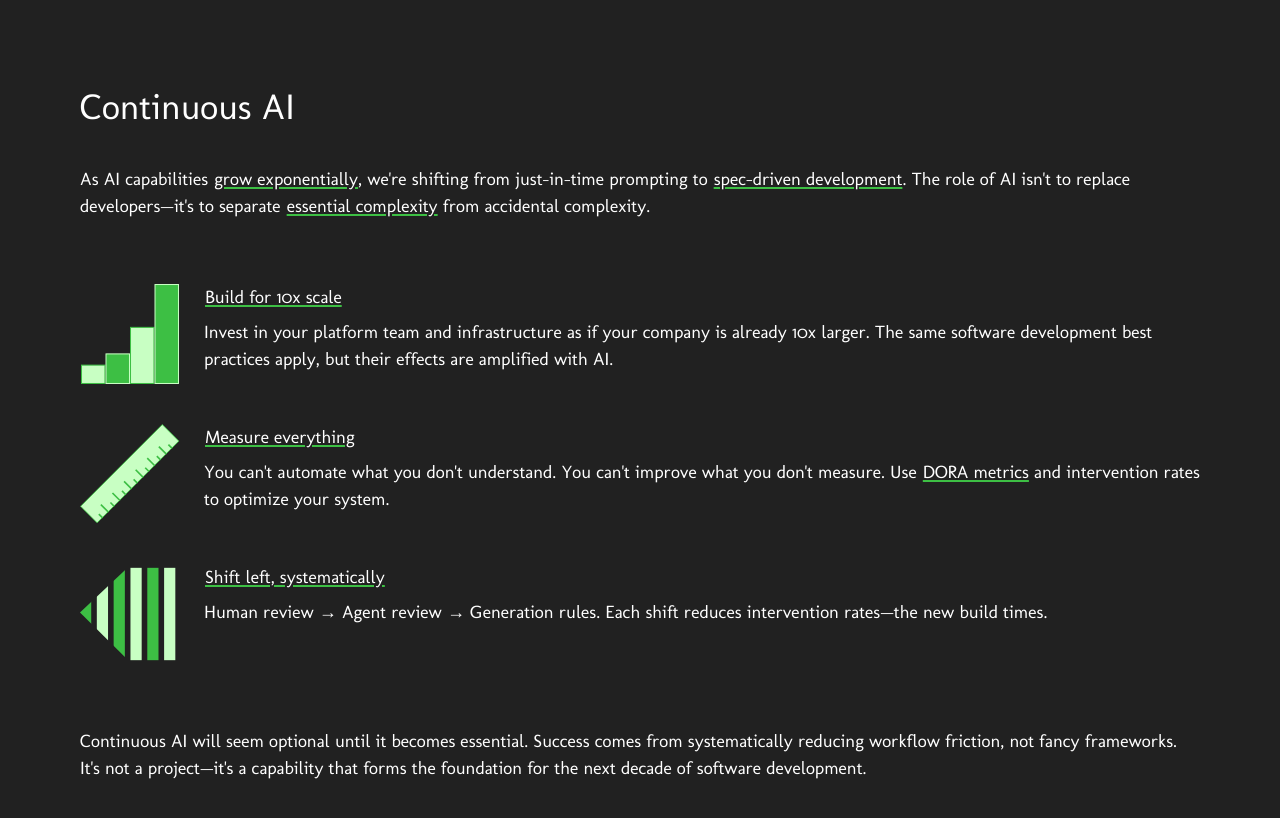
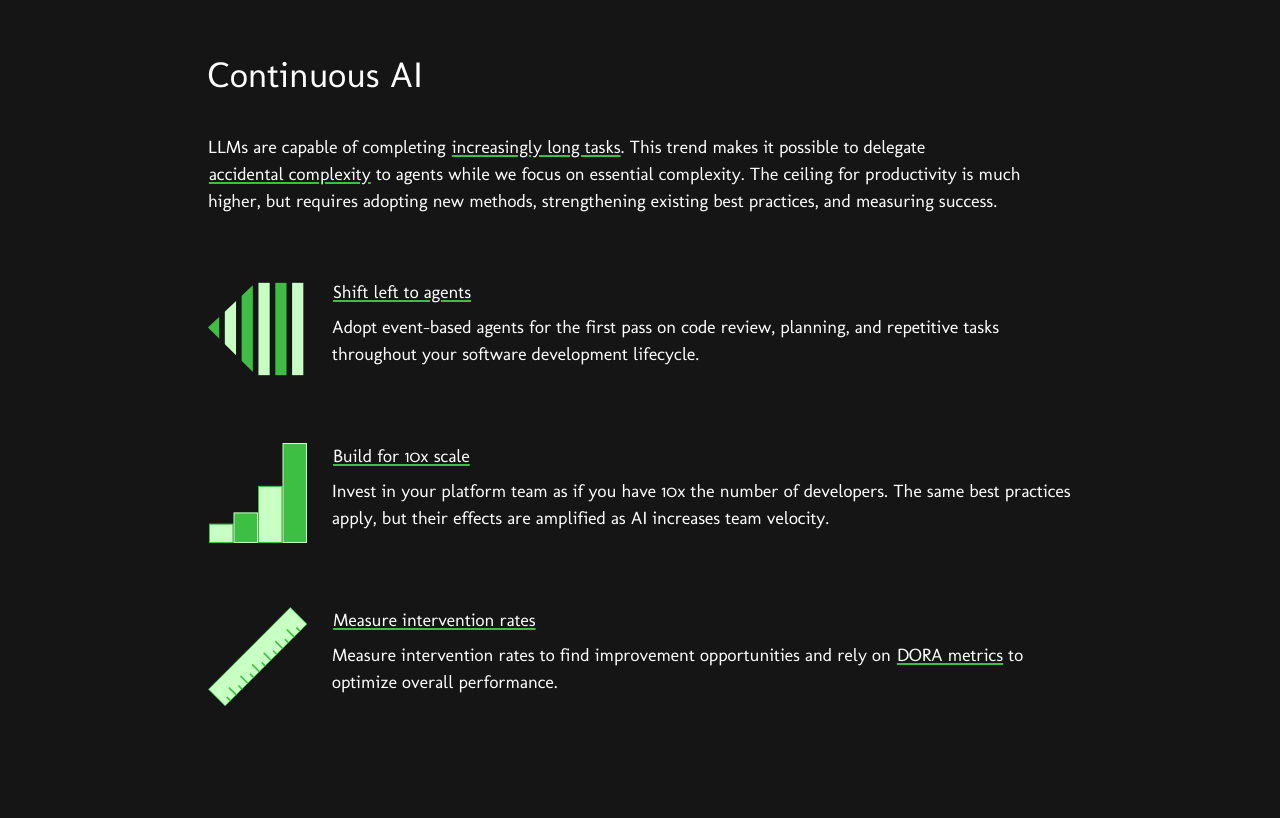
Before and after one commit to 14salfd-boop/continuousai.com, a Next.js app: page / in a window 1280 px wide. Shown: the top 818 px of the page. Built offline with nearby package versions, Linux system fonts and the light colour scheme.

Commit message:
improv: copy

```diff
--- a/app/globals.css
+++ b/app/globals.css
@@ -5,6 +5,7 @@
 body {
   margin: 0;
   padding: 0;
+  background-color: #151515;
 }
 
 .animated-underline {
@@ -68,14 +69,15 @@ body {
   width: 0;
   height: 1em;
   margin-left: 0;
-  background-image: url('/arrow-up-right.svg');
+  background-image: url("/arrow-up-right.svg");
   background-size: contain;
   background-repeat: no-repeat;
   background-position: center;
   vertical-align: middle;
   opacity: 0;
   transform: translateY(-0.1em) translateX(-4px);
-  transition: opacity 0.4s ease, transform 0.4s ease, width 0.4s ease, margin-left 0.4s ease;
+  transition: opacity 0.4s ease, transform 0.4s ease, width 0.4s ease,
+    margin-left 0.4s ease;
 }
 
 .animated-link:hover::before {
@@ -121,14 +123,15 @@ body {
   width: 0;
   height: 1em;
   margin-left: 0;
-  background-image: url('/hash.svg');
+  background-image: url("/hash.svg");
   background-size: contain;
   background-repeat: no-repeat;
   background-position: center;
   vertical-align: middle;
   opacity: 0;
   transform: translateY(-0.1em) translateX(-4px);
-  transition: opacity 0.4s ease, transform 0.4s ease, width 0.4s ease, margin-left 0.4s ease;
+  transition: opacity 0.4s ease, transform 0.4s ease, width 0.4s ease,
+    margin-left 0.4s ease;
 }
 
 .animated-anchor:hover::before {
--- a/app/page.tsx
+++ b/app/page.tsx
@@ -34,47 +34,75 @@ export default function Home() {
     }
   };
   return (
-    <div className="bg-[#212121] min-h-screen px-20 py-20">
+    <div className="min-h-screen px-20 pb-20 pt-12 max-w-5xl mx-auto">
       <div className="max-w-[1512px] mx-auto">
         <p className="font-['Molengo',sans-serif] text-[36px] text-white mb-8 leading-normal">
           Continuous AI
         </p>
 
         <p className="font-['Molengo',sans-serif] text-[18px] text-white mb-16 leading-normal max-w-[1393px]">
-          <span>As AI capabilities </span>
+          <span>LLMs are capable of completing </span>
           <a
             href="https://metr.org/blog/2025-03-19-measuring-ai-ability-to-complete-long-tasks/"
             className="animated-link"
             target="_blank"
             rel="noopener noreferrer"
           >
-            grow exponentially
+            increasingly long tasks
           </a>
           <span>
-            , we&apos;re shifting from just-in-time prompting to{" "}
-            <a
-              href="https://martinfowler.com/articles/exploring-gen-ai/sdd-3-tools.html"
-              className="animated-link"
-              target="_blank"
-              rel="noopener noreferrer"
-            >
-              spec-driven development
-            </a>
-            . The role of AI isn&apos;t to replace developers—it&apos;s to
-            separate{" "}
+            . This trend makes it possible to delegate{" "}
             <a
               href="https://en.wikipedia.org/wiki/No_Silver_Bullet"
               className="animated-link"
               target="_blank"
               rel="noopener noreferrer"
             >
-              essential complexity
+              accidental complexity
             </a>{" "}
-            from accidental complexity.
+            to agents while we focus on essential complexity. The ceiling for
+            productivity is much higher, but requires adopting new methods,
+            strengthening existing best practices, and measuring success.
           </span>
         </p>
 
-        <div className="space-y-10">
+        <div className="space-y-16">
+          {/* Shift left, systematically */}
+          <div
+            id="shift-left-systematically"
+            className="flex gap-6 items-start"
+          >
+            <div className="w-[100px] h-[100px] flex-shrink-0">
+              <img
+                alt="Shift left systematically icon"
+                className="w-full h-full object-contain"
+                src={`/icon3${ICON_SUFFIX}.svg`}
+              />
+            </div>
+            <div className="font-['Molengo',sans-serif] text-[18px] text-white leading-normal flex-1">
+              <p className="mb-2">
+                <span
+                  className={`animated-anchor ${
+                    currentHash === "shift-left-systematically" ? "active" : ""
+                  }`}
+                  onClick={() => handleAnchorClick("shift-left-systematically")}
+                >
+                  Shift left to agents
+                </span>
+              </p>
+              <p>
+                Adopt event-based agents for the first pass on code review,
+                planning, and repetitive tasks throughout your software
+                development lifecycle.
+                {/*
+                    - Event-based agents
+                    - Spec-driven development
+                    - AI code review
+                  */}
+              </p>
+            </div>
+          </div>
+
           {/* Build for 10x scale */}
           <div id="build-for-10x-scale" className="flex gap-6 items-start">
             <div className="w-[100px] h-[100px] flex-shrink-0">
@@ -96,9 +124,14 @@ export default function Home() {
                 </span>
               </p>
               <p>
-                Invest in your platform team and infrastructure as if your
-                company is already 10x larger. The same software development
-                best practices apply, but their effects are amplified with AI.
+                Invest in your platform team as if you have 10x the number of
+                developers. The same best practices apply, but their effects are
+                amplified as AI increases team velocity.
+                {/*
+                    - Ephemeral environments (https://ephemeralenvironments.io)
+                    - CI/CD
+                    - Testing
+                  */}
               </p>
             </div>
           </div>
@@ -120,12 +153,12 @@ export default function Home() {
                   }`}
                   onClick={() => handleAnchorClick("measure-everything")}
                 >
-                  Measure everything
+                  Measure intervention rates
                 </span>
               </p>
               <p>
-                You can&apos;t automate what you don&apos;t understand. You
-                can&apos;t improve what you don&apos;t measure. Use{" "}
+                Measure intervention rates to find improvement opportunities and
+                rely on{" "}
                 <a
                   href="https://dora.dev/quickcheck/"
                   className="animated-link"
@@ -134,48 +167,18 @@ export default function Home() {
                 >
                   DORA metrics
                 </a>{" "}
-                and intervention rates to optimize your system.
-              </p>
-            </div>
-          </div>
-
-          {/* Shift left, systematically */}
-          <div
-            id="shift-left-systematically"
-            className="flex gap-6 items-start"
-          >
-            <div className="w-[100px] h-[100px] flex-shrink-0">
-              <img
-                alt="Shift left systematically icon"
-                className="w-full h-full object-contain"
-                src={`/icon3${ICON_SUFFIX}.svg`}
-              />
-            </div>
-            <div className="font-['Molengo',sans-serif] text-[18px] text-white leading-normal flex-1">
-              <p className="mb-2">
-                <span
-                  className={`animated-anchor ${
-                    currentHash === "shift-left-systematically" ? "active" : ""
-                  }`}
-                  onClick={() => handleAnchorClick("shift-left-systematically")}
-                >
-                  Shift left, systematically
-                </span>
-              </p>
-              <p>
-                Human review → Agent review → Generation rules. Each shift
-                reduces intervention rates—the new build times.
+                to optimize overall performance.
+                {/*
+                    - DORA
+                    - Intervention rates
+                    - ?
+                  */}
               </p>
             </div>
           </div>
         </div>
 
-        <p className="font-['Molengo',sans-serif] text-[18px] text-white mt-16 leading-normal max-w-[1393px]">
-          Continuous AI will seem optional until it becomes essential. Success
-          comes from systematically reducing workflow friction, not fancy
-          frameworks. It&apos;s not a project—it&apos;s a capability that forms
-          the foundation for the next decade of software development.
-        </p>
+        <p className="font-['Molengo',sans-serif] text-[18px] text-white mt-16 leading-normal max-w-[1393px]"></p>
       </div>
     </div>
   );
```
